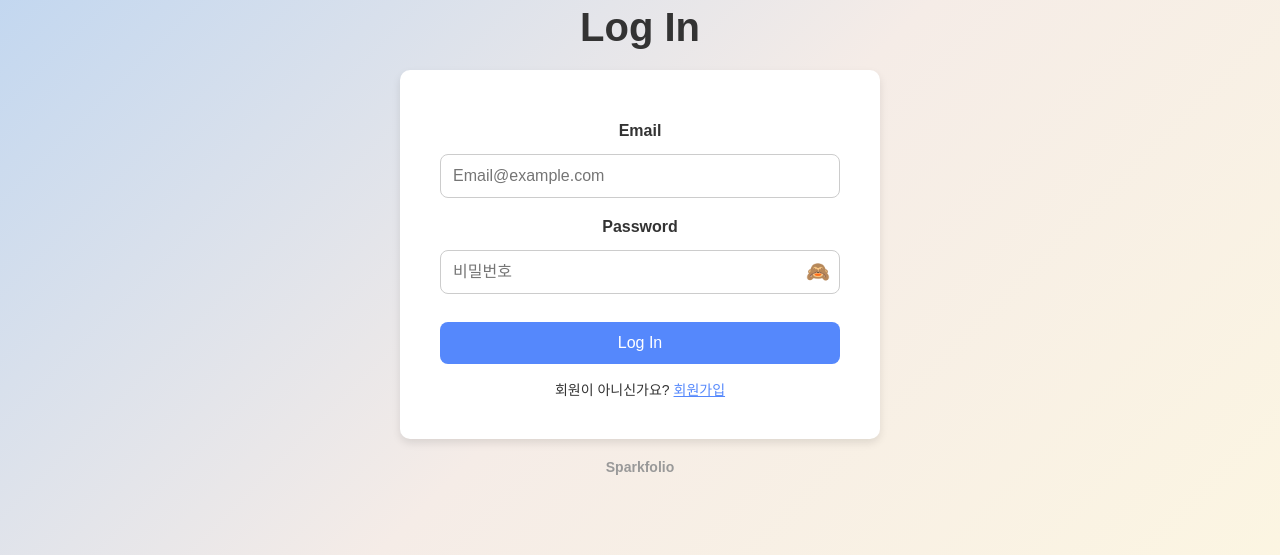
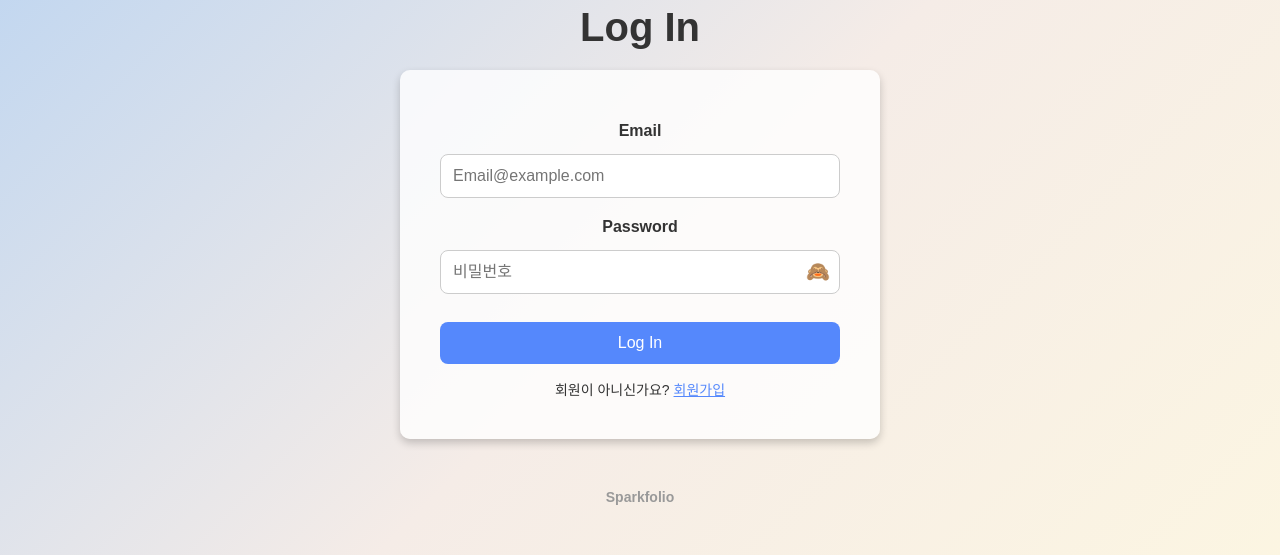
Before and after one commit to Koseohyeon/sparkfolio, a React (Create React App) app: page /login in a window 1280 px wide. Shown: the part 144-699 px from the top of the page. Built offline with nearby package versions, Linux system fonts and the light colour scheme.

Commit message:
로그인 수정
로그인 수정

```diff
--- a/src/loginscreen/Login.js
+++ b/src/loginscreen/Login.js
@@ -89,12 +89,14 @@ const styles = {
     marginBottom: '20px',
   },
   form: {
-    background: '#fff',
+    background: 'rgba(255, 255, 255, 0.8)',
     borderRadius: '10px',
     padding: '40px',
-    boxShadow: '0 4px 8px rgba(0, 0, 0, 0.1)',
+    boxShadow: '0 4px 8px rgba(0, 0, 0, 0.2)',
     width: '90%', // 작은 화면에서도 잘 보이도록 조정
     maxWidth: '400px', // 최대 크기 제한
+
+
   },
   label: {
     display: 'block',
@@ -146,7 +148,7 @@ const styles = {
     cursor: 'pointer',
   },
   footer: {
-    marginTop: '20px',
+    marginTop: '50px',
     fontSize: '14px',
     color: '#999',
     textAlign: 'center',
```
